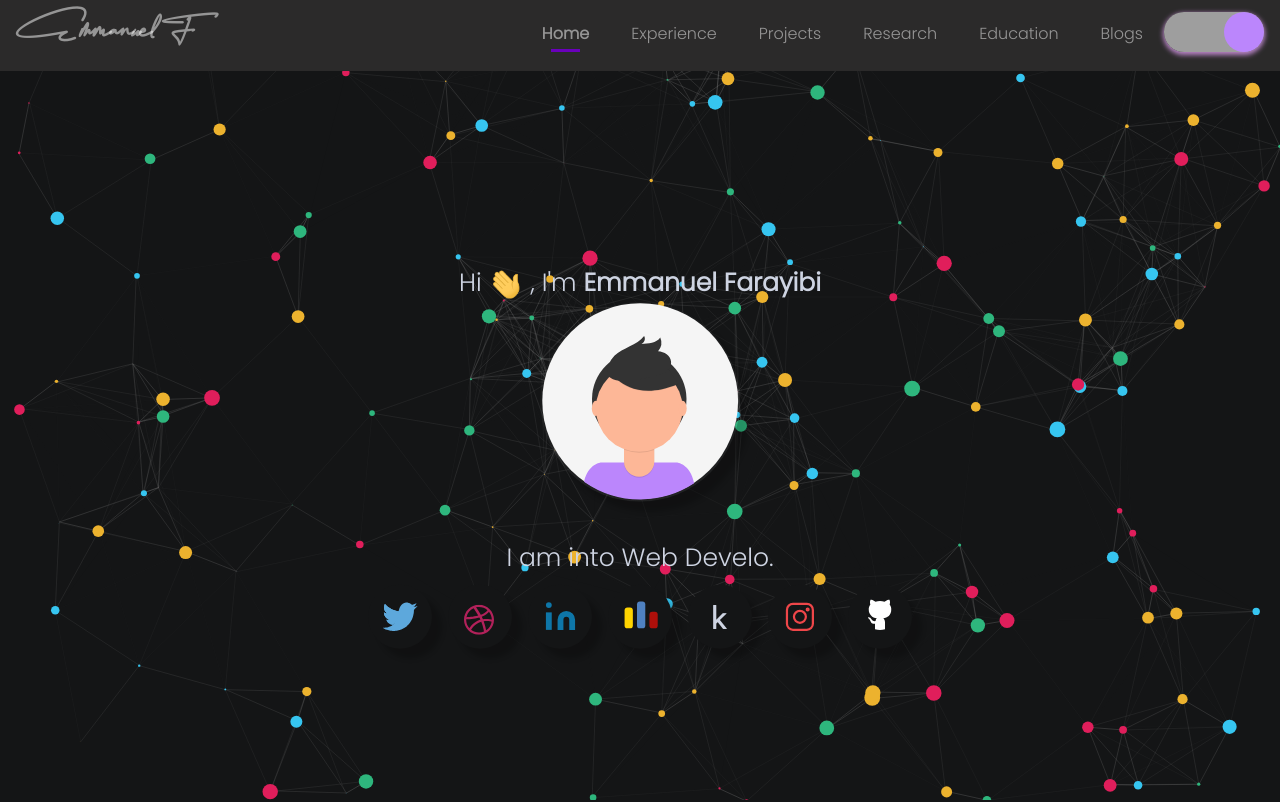
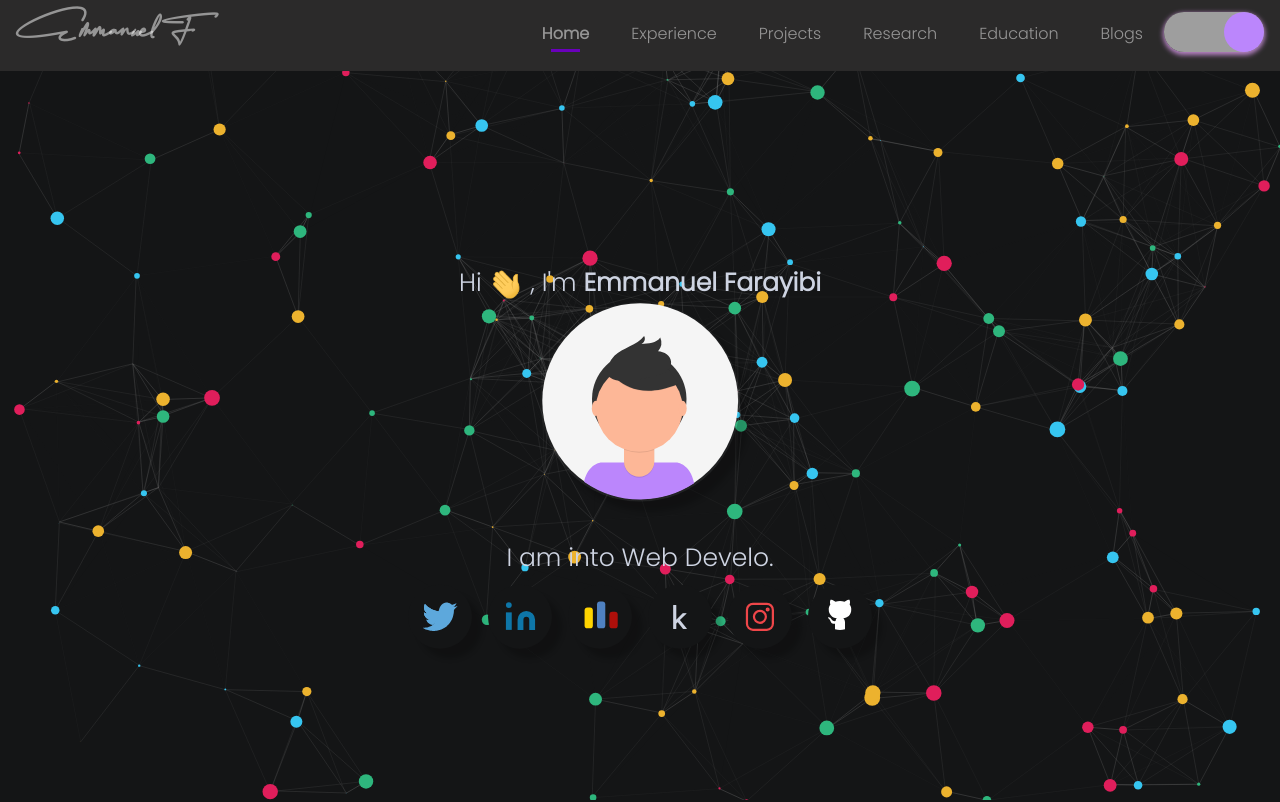
Before and after one commit to courierofcode/courierofcode.github.io, a plain HTML site: page index.html in a window 1280 px wide. Shown: the top 802 px of the page. Drawn offline with nearby package versions, Linux system fonts and the light colour scheme; grey boxes are pictures that could not be loaded; animation ran at ten frames a second; some icons are missing; files whose address does not match are found by name.

Commit message:
modified social icons

```diff
--- a/index.html
+++ b/index.html
@@ -79,7 +79,7 @@
                 <div>
                     <div class="social-icons">
 
-                        <a class="socialicon twitter" href="" target="_blank" rel="author">
+                        <a class="socialicon twitter" href="https://twitter.com/courierofcode" target="_blank" rel="author">
                             <!-- SVG code for twitter icon -->
                             <svg class="twitter-icon" version="1.1" id="Layer_1" xmlns="http://www.w3.org/2000/svg" xmlns:xlink="http://www.w3.org/1999/xlink" x="0px" y="0px" viewBox="0 0 500 500" enable-background="new 0 0 500 500" xml:space="preserve">
                                 <!-- bird body -->
@@ -135,17 +135,7 @@
                             </svg>
                         </a>
 
-                        <a class="socialicon dribbble" href="" target="_blank" rel="author">
-                            <svg class="dribbble-icon" viewBox="0 0 256 256" version="1.1" xmlns="http://www.w3.org/2000/svg" xmlns:xlink="http://www.w3.org/1999/xlink" preserveAspectRatio="xMidYMid">
-                            <g>
-                                <path
-                                    d="M128,255.7 C57.4,255.7 0,198.4 0,127.9 C0,57.3 57.4,0 128,0 C198.6,0 256,57.3 256,127.8 C256,198.3 198.6,255.7 128,255.7 L128,255.7 L128,255.7 Z M235.9,145.3 C232.2,144.1 202.1,135.2 167.8,140.6 C182.1,179.8 187.9,211.8 189,218.4 C213.6,201.9 231.1,175.7 235.9,145.3 L235.9,145.3 L235.9,145.3 Z M170.7,228.5 C169.1,218.9 162.7,185.5 147.4,145.7 C147.2,145.8 146.9,145.9 146.7,145.9 C85,167.4 62.9,210.1 60.9,214.1 C79.4,228.5 102.7,237.1 128,237.1 C143.1,237.2 157.6,234.1 170.7,228.5 L170.7,228.5 L170.7,228.5 Z M46.8,201 C49.3,196.8 79.3,147.2 135.7,128.9 C137.1,128.4 138.6,128 140,127.6 C137.3,121.4 134.3,115.2 131.1,109.1 C76.5,125.4 23.5,124.7 18.7,124.6 C18.7,125.7 18.6,126.8 18.6,127.9 C18.7,156 29.3,181.6 46.8,201 L46.8,201 L46.8,201 Z M21,105.6 C25.9,105.7 70.9,105.9 122.1,92.3 C104,60.1 84.4,33.1 81.6,29.2 C50.9,43.6 28.1,71.8 21,105.6 L21,105.6 L21,105.6 Z M102.4,21.8 C105.4,25.8 125.3,52.8 143.2,85.7 C182.1,71.1 198.5,49.1 200.5,46.3 C181.2,29.2 155.8,18.8 128,18.8 C119.2,18.8 110.6,19.9 102.4,21.8 L102.4,21.8 L102.4,21.8 Z M212.6,58.9 C210.3,62 192,85.5 151.6,102 C154.1,107.2 156.6,112.5 158.9,117.8 C159.7,119.7 160.5,121.6 161.3,123.4 C197.7,118.8 233.8,126.2 237.4,126.9 C237.1,101.2 227.9,77.5 212.6,58.9 L212.6,58.9 L212.6,58.9 Z"
-                                    fill="#B2215A" y="0"></path>
-                            </g>
-                            </svg>
-                        </a>
-
-                        <a class="socialicon linkedin" href="" target="_blank" rel="author">
+                        <a class="socialicon linkedin" href="https://www.linkedin.com/in/emmanuelfarayibi/" target="_blank" rel="author">
                             <svg class="linkedin-icon" xmlns="http://www.w3.org/2000/svg" width="35" viewBox="0 0 24 24" fill="#0e76a8" stroke-width="1" stroke-linecap="round" stroke-linejoin="round" class="feather feather-linkedin">
                                 <path d="M16 8a6 6 0 0 1 6 6v7h-4v-7a2 2 0 0 0-2-2 2 2 0 0 0-2 2v7h-4v-7a6 6 0 0 1 6-6z"></path>
                                 <rect x="2" y="9" width="4" height="12"></rect>
```
